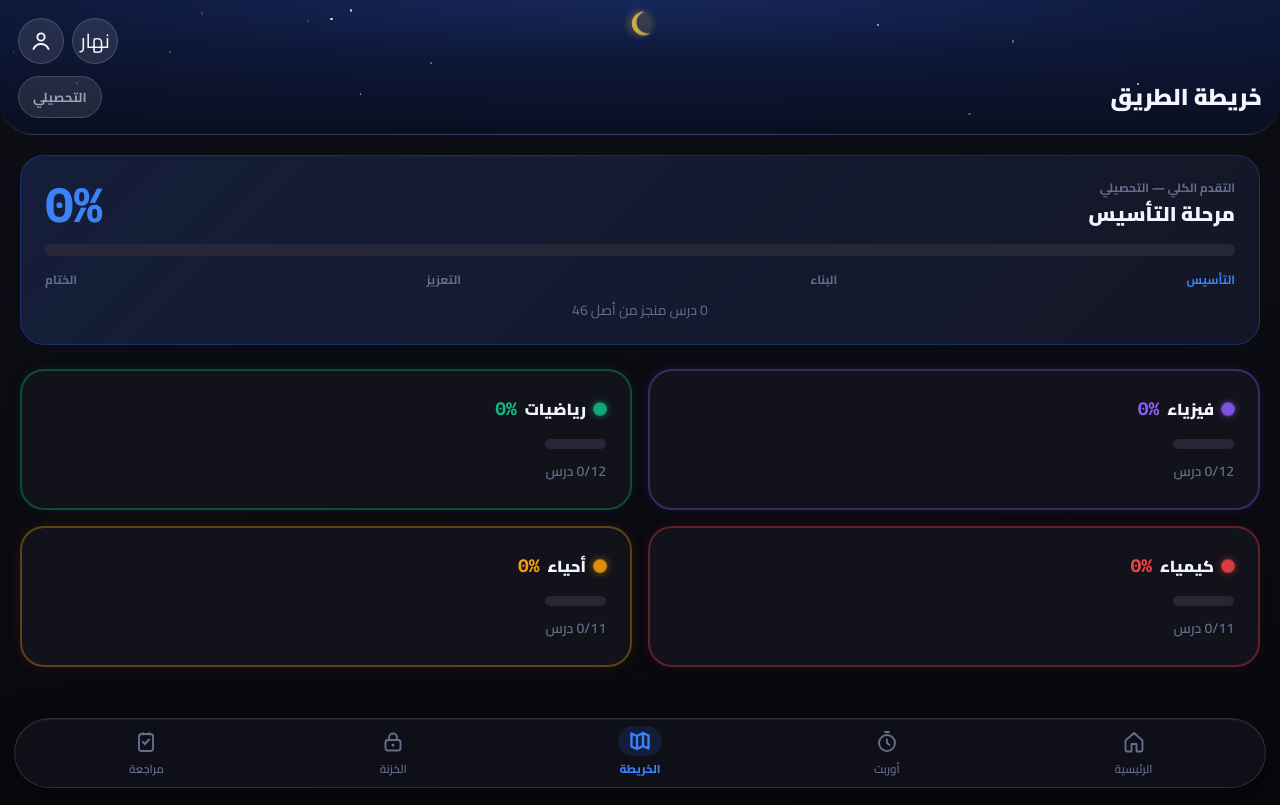
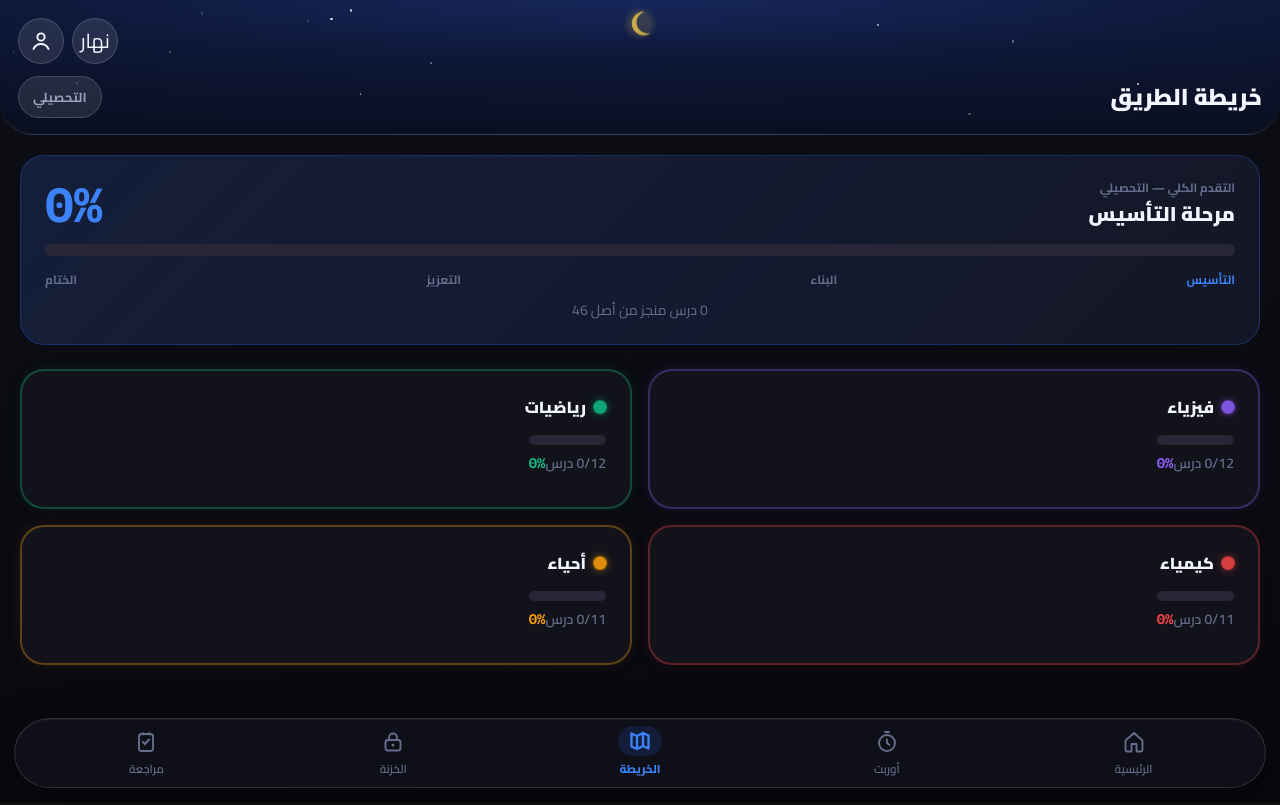
Before and after one commit to cub324light/darb-platform, a Next.js app: page /roadmap in a window 1280 px wide. Built offline with nearby package versions, Linux system fonts and the light colour scheme.

Commit message:
Move subject % to bottom-left of roadmap card, separate from lesson count
https://claude.ai/code/session_01UMhfNqBYQmfU4riHqVwNoH

```diff
--- a/src/app/roadmap/page.tsx
+++ b/src/app/roadmap/page.tsx
@@ -273,12 +273,9 @@ export default function RoadmapPage() {
                 boxShadow: `0 0 14px ${s.color}18`,
                 minHeight: "140px",
               }}>
-              <div className="flex items-center justify-between gap-2">
-                <div className="flex items-center gap-2 min-w-0 flex-1">
-                  <div className="w-3 h-3 rounded-full flex-shrink-0 subject-dot" style={{ background: s.color, boxShadow: `0 0 7px ${s.color}99` }} />
-                  <p className="font-black text-base text-[var(--text)] truncate">{s.name}</p>
-                </div>
-                <span className="font-mono-nums font-black text-lg flex-shrink-0" style={{ color: s.color }}>{pct}%</span>
+              <div className="flex items-center gap-2">
+                <div className="w-3 h-3 rounded-full flex-shrink-0 subject-dot" style={{ background: s.color, boxShadow: `0 0 7px ${s.color}99` }} />
+                <p className="font-black text-base text-[var(--text)]">{s.name}</p>
               </div>
 
               <div>
@@ -286,7 +283,10 @@ export default function RoadmapPage() {
                   <div className="h-full rounded-full transition-all duration-500"
                     style={{ width: pct + "%", background: s.color }} />
                 </div>
-                <span className="text-sm text-[var(--text-muted)] font-semibold">{doneCount}/{lessons.length} درس</span>
+                <div className="flex items-center justify-between">
+                  <span className="text-sm text-[var(--text-muted)] font-semibold">{doneCount}/{lessons.length} درس</span>
+                  <span className="font-mono-nums font-black text-sm" style={{ color: s.color }}>{pct}%</span>
+                </div>
               </div>
             </button>
           );
```
